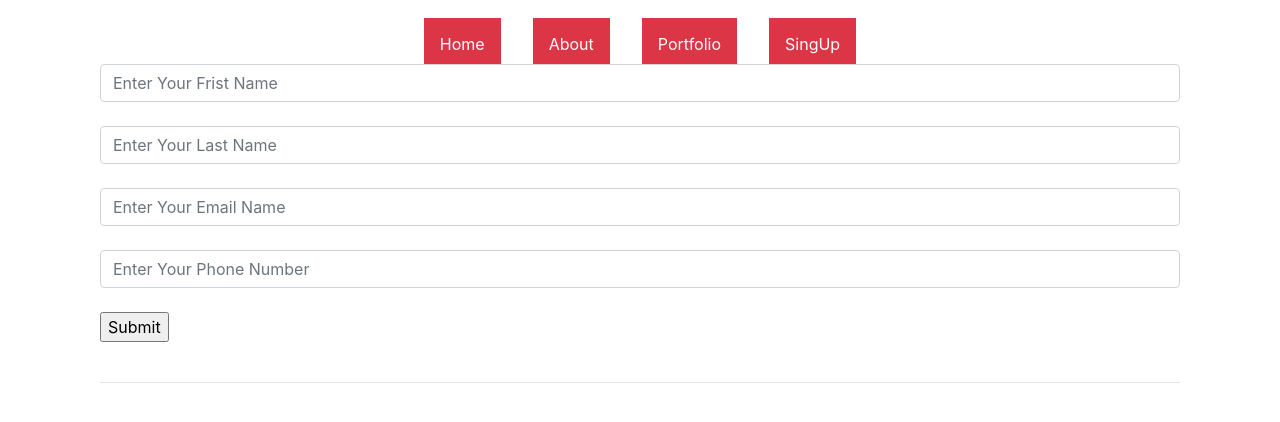
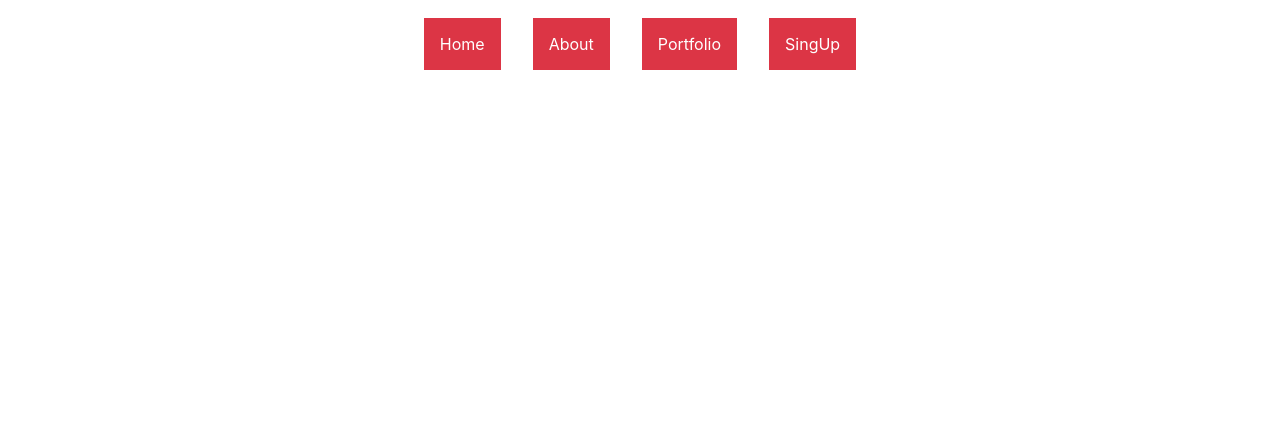
Before and after one commit to NaimBiswas/react-js-practice, a React (Create React App) app: page /singup in a window 1280 px wide. Shown: the top 422 px of the page. Built offline with nearby package versions, Linux system fonts and the light colour scheme.

Commit message:
delete all from singup page and add a new singup form

```diff
--- a/src/components/SingUpForm.js
+++ b/src/components/SingUpForm.js
@@ -1,39 +1,10 @@
 import React, { Component } from 'react'
 
 export default class SingUpForm extends Component {
-   constructor () {
-      super()
-      this.state = {
-         fname: '',
-         lname: '',
-         email: '',
-         phone: '',
-      }
-   }
-   onChange = (event) => {
-      var Check1 = event.target.name;
-      var CheckTwo1 = event.target.value;
-      this.setState({[Check1] : CheckTwo1})
-   }
-
-
    render() {
       return (
-         <div className='col-lg-12'>
-            <form>
-               <input onChange={this.onChange} type="text" placeholder='Enter Your Frist Name' name='fname' className='form-control'></input> <br></br>
+         <div>
 
-               <input onChange={this.onChange} type="text" placeholder='Enter Your Last Name' name='lname' className='form-control'></input> <br></br>
-
-               <input onChange={this.onChange} type="email" placeholder='Enter Your Email Name' name='email' className='form-control'></input> <br></br>
-
-               <input onChange={this.onChange} type="number" placeholder='Enter Your Phone Number' name='phone' className='form-control'></input> <br></br>
-
-               <input type='submit' value='Submit'></input>
-               <br></br>
-               <br></br>
-               <hr></hr>
-            </form>
          </div>
       )
    }
```
Also changed, not shown: 1 other file (tests, documents, lock files or other folders).
